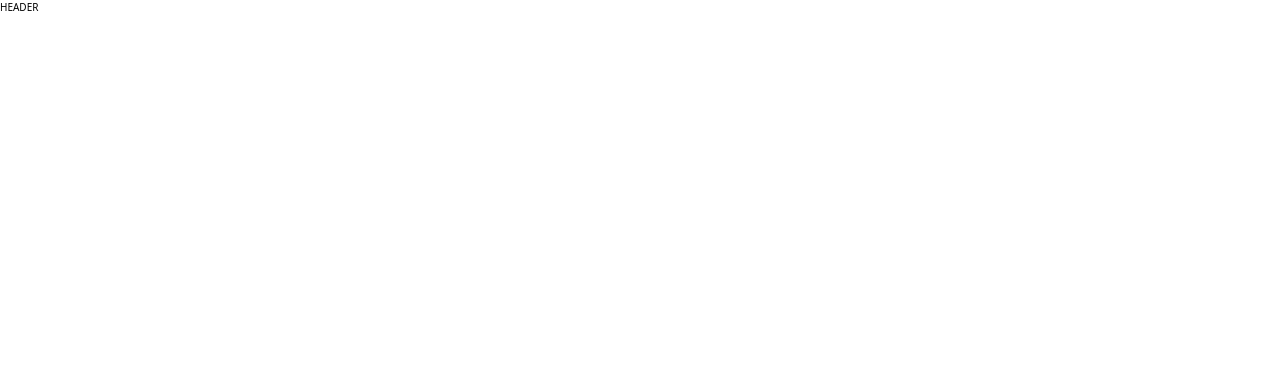
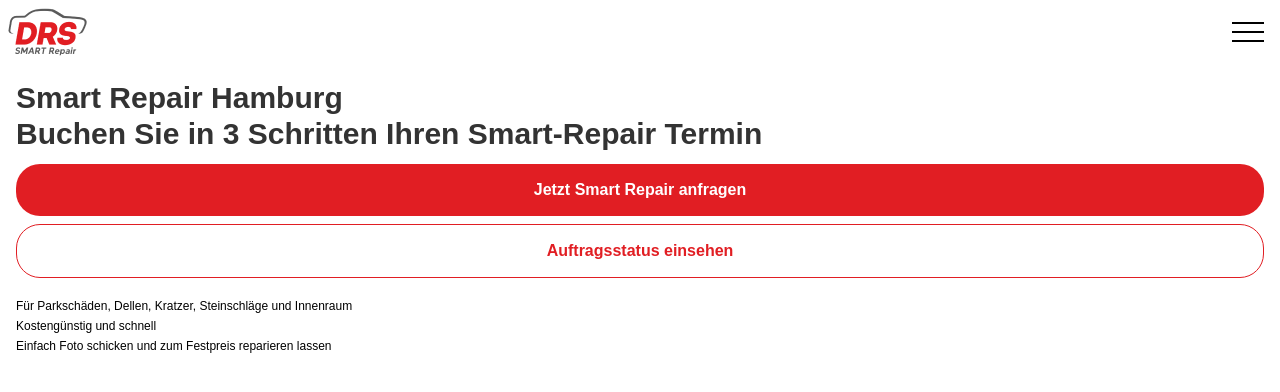
Before and after one commit to jakob-varenbud/DRS-Test-App, a React (Vite) app: page / in a window 1280 px wide. Shown: the top 392 px of the page. Built offline with nearby package versions, Linux system fonts and the light colour scheme.

Commit message:
Adjustments with the changes from the last session

```diff
--- a/src/App.jsx
+++ b/src/App.jsx
@@ -13,7 +13,7 @@
       element: <Index />,
       children: [
         {
-          path: "home",
+          path: "/",
           element: <Home />,
         },
         {
--- a/src/components/navbar.jsx
+++ b/src/components/navbar.jsx
@@ -1,4 +1,4 @@
-import DRS_Smart_Repair_Logo from "./assets/Smart Repair Logo.png";
+import DRS_Smart_Repair_Logo from "../assets/Smart Repair Logo.png";
 import { useState } from "react";
 
 function Navbar() {
--- a/src/index.css
+++ b/src/index.css
@@ -23,28 +23,3 @@
 .icon-p {
   @apply font-dm-sans font-thin text-xs;
 }
-
-*,
-*:before,
-*:after {
-  margin: 0;
-  padding: 0;
-  box-sizing: inherit;
-}
-
-html {
-  font-size: 62.5%;
-  /* font-family: Circular Std, monospace; */
-  /* color: var(--white-500, #fafafa); */
-  box-sizing: border-box;
-}
-
-body {
-  width: 100vw;
-  height: 100vh;
-}
-
-#root {
-  width: 100%;
-  height: 100%;
-}
--- a/src/pages/Home.jsx
+++ b/src/pages/Home.jsx
@@ -1,16 +1,10 @@
 import TextBody from "../components/TextBody";
+import HeaderSection from "../components/headersection";
 
 const Home = () => {
   return (
-    <div
-      style={{
-        backgroundColor: "grey",
-        width: "100%",
-        height: "100%",
-      }}
-    >
-      <TextBody text="test" variant="small" />
-      <TextBody text="test" variant="big" />
+    <div>
+      <HeaderSection />
     </div>
   );
 };
--- a/src/pages/Index.jsx
+++ b/src/pages/Index.jsx
@@ -1,14 +1,10 @@
 import { Outlet } from "react-router-dom";
+import Navbar from "../components/navbar";
 
 const Index = () => {
   return (
-    <div
-      style={{
-        width: "100%",
-        height: "100%",
-      }}
-    >
-      <div>HEADER</div>
+    <div>
+      <Navbar />
       <Outlet />
     </div>
   );
```
